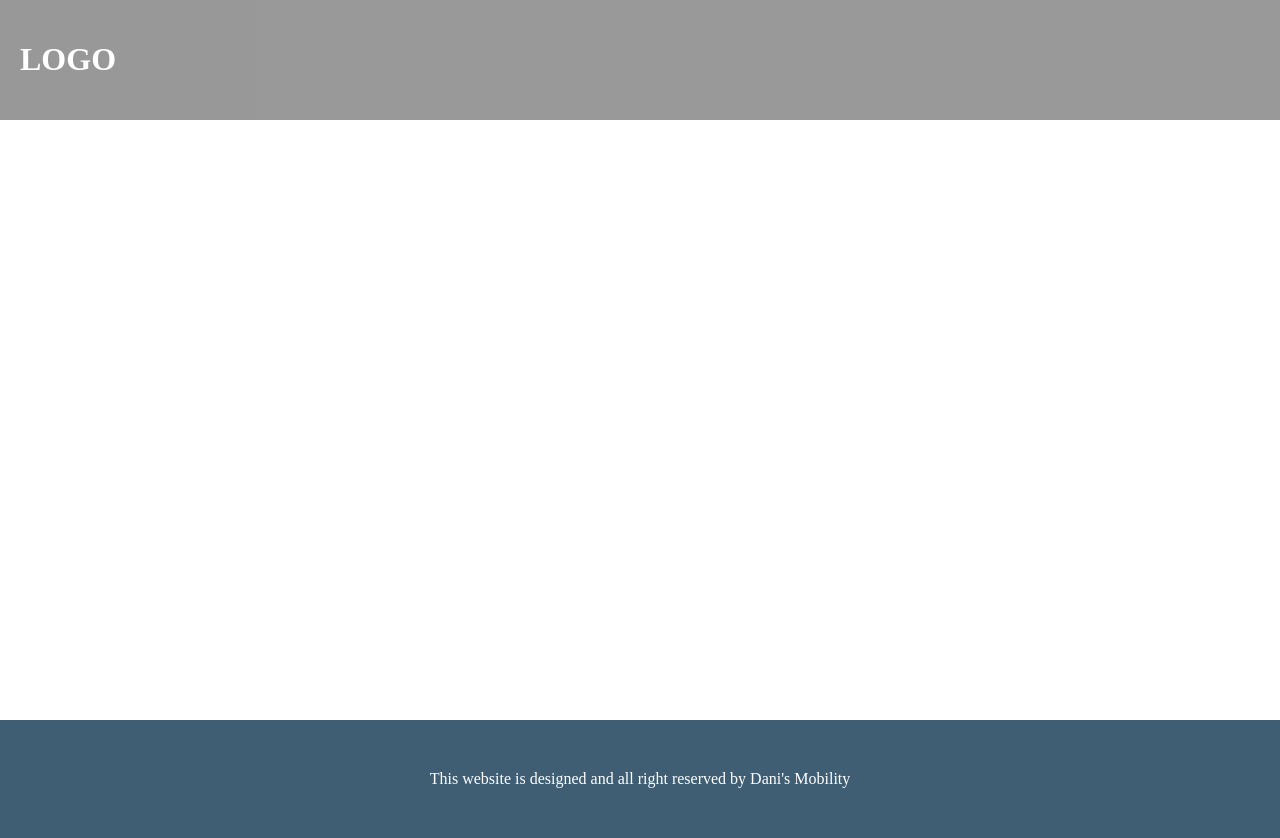
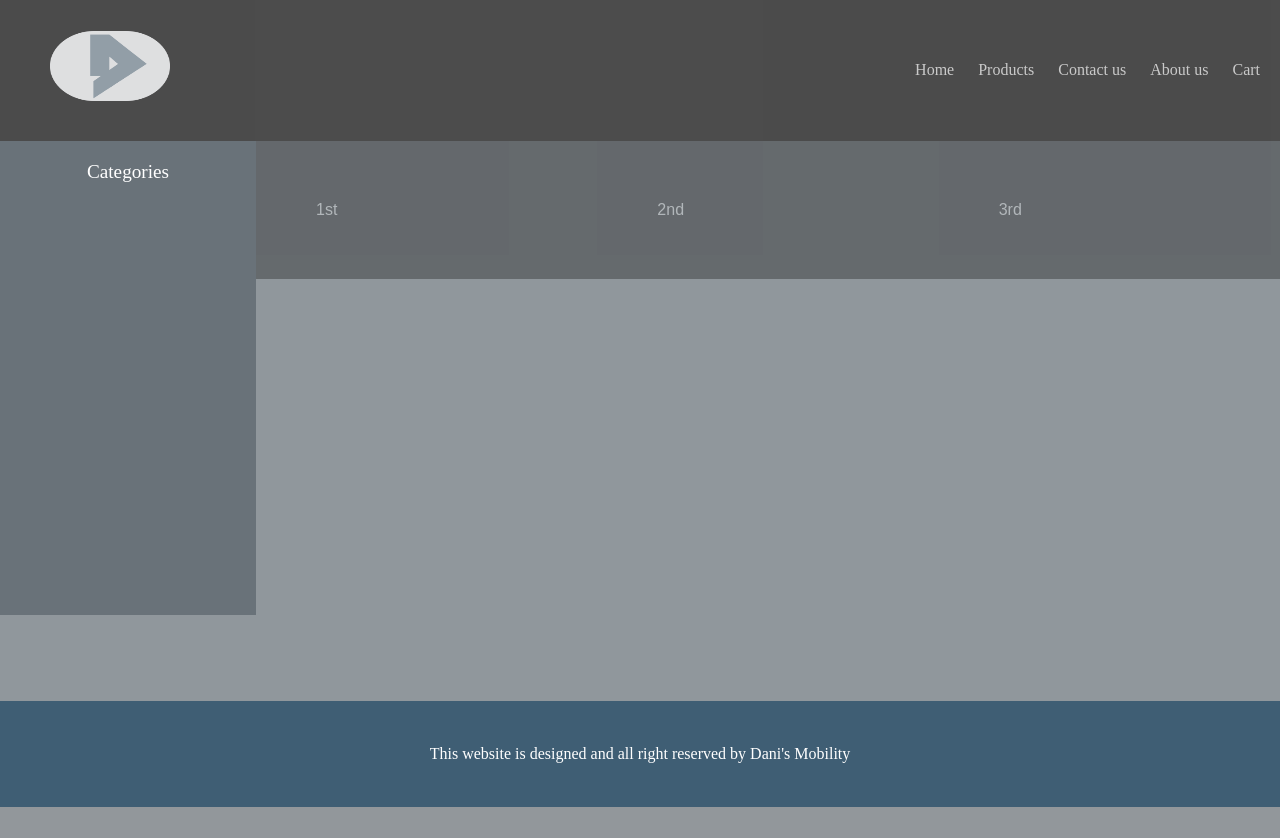
Before and after one commit to whodanyalahmed/Ecommerce, a PHP site: page / in a window 1280 px wide. After the commit the page ends 807 px from the top, so only its background shows below. Run offline with PHP 8.4, Linux system fonts and the light colour scheme.

Commit message:
second commit

```diff
--- a/footer.html
+++ b/footer.html
@@ -1,4 +1,6 @@
+
 </main>
+</div>
 <footer>
 	This website is designed and all right reserved by Dani's Mobility
 </footer>
--- a/index.html
+++ b/index.html
@@ -11,10 +11,18 @@
 <body>
 	<header>
 		<div class="logo">
-			<h1><a href="index.php">LOGO</a></h1>
+			<h1><a href="index.php"><img src="img/danis.png" height="70px" width="120px" ></a></h1>
 		</div>
 		<nav>
-			<ul></ul>
+			<ul>
+				<li><a href="index.php">Home</a></li>
+				<li><a href="products.php">Products</a></li>
+				<li><a href="contactus.php">Contact us</a></li>
+				<li><a href="aboutus.php">About us</a></li>
+				<li><a href="cart.php">Cart</a></li>
+			</ul>
 		</nav>
 	</header>
+	<aside>Categories</aside>
+	<div class="contaniner">
 	<main>
--- a/index.php
+++ b/index.php
@@ -1,6 +1,24 @@
 <?php
 
 include("index.html");
+?>
+
+<div class="wrapper">
+    <div>
+        1st
+    </div>
+
+    <div>
+        2nd
+    </div>
+
+    <div>
+        3rd
+    </div>
+</div>
+
+
+<?php
 include("footer.html");
 
 ?>
--- a/main.css
+++ b/main.css
@@ -2,18 +2,30 @@ body{
 	margin: 0px;
 	padding:0px;
 }
+.container{
+	width: 1024px;
+
+}
 header{
-	padding:20px;
+	padding:10px;
 	background: #000000;
-	opacity: 0.4;
+	opacity: 0.7;
 
 }
 main{
-	padding:20px;
+	font-family: sans-serif;
+
+	padding-left:120px;
+	padding:0px;
+	color:#fff;
 	height:70vh;
+	background: #90979c;
+
 }
 footer{
-	padding:50px;
+	font-weight: 100;
+	font-family: montserrat;
+	padding:44px;
 	background: #3f5e74;
 	color:white;
 	text-align: center;
@@ -24,6 +36,52 @@ footer{
 
 }
 .logo a{
+	margin-left:40px;
+	color:#fff;
+}
+ul li a{
+	font-weight: 300;
+	font-family: montserrat;
 	text-decoration: none;
 	color:#fff;
+	transition: 0.9s;
+	opacity: 0.7;
 }
+ul li {
+	padding:10px;
+	display: inline-block;
+}
+ul{
+	margin-top:-80px;
+	float:right;
+	list-style: none;
+}
+ul li a:hover{
+	opacity: 1;
+	background: #000000;
+
+}
+
+
+aside{
+	font-family: montserrat;
+	color:#fff;
+	font-size: 1.2em;
+	text-align:center;
+	width:20%;
+	float:left;
+	padding-top:20px;
+	height:35.5vw;
+	background: #697279;
+	clear:right;
+}
+.wrapper{
+	display:grid;
+	grid-template-columns: 1fr 1fr 1fr;
+
+}
+.wrapper div{
+	padding:60px;
+	background: #000000;
+	opacity: 0.3;
+}
```
Also changed, not shown: aboutus.php (added, +8 -0 lines), cart.php (added, +8 -0 lines), contactus.php (added, +8 -0 lines), products.php (added, +8 -0 lines), img/danis.png (added).
